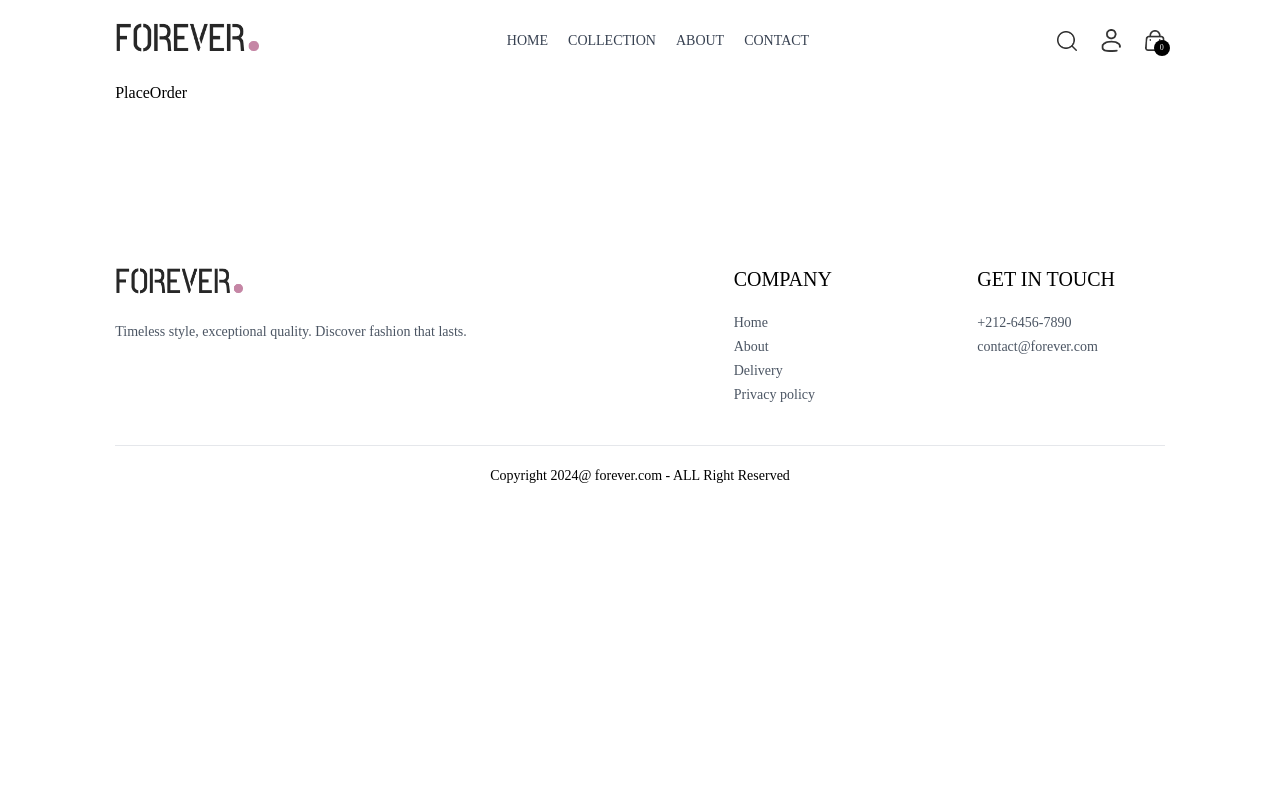
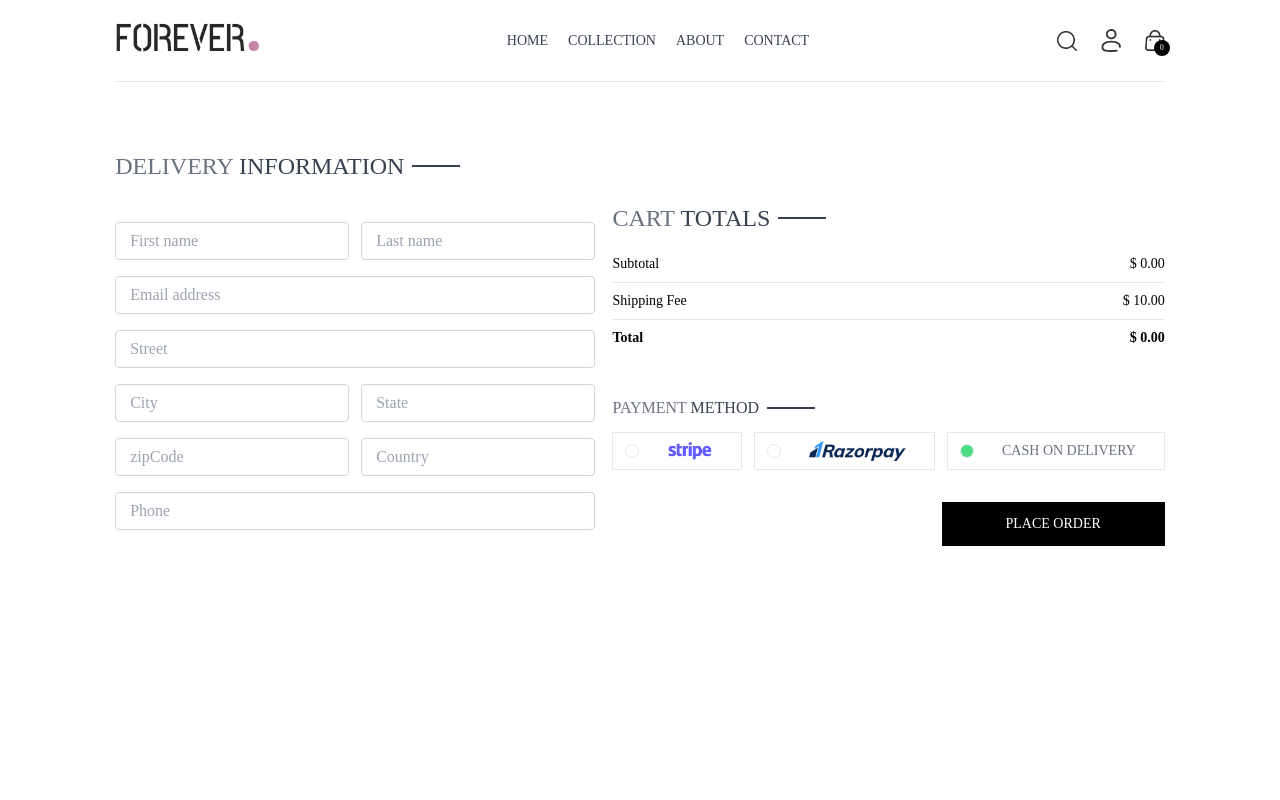
Before and after one commit to maker-dev/e-commerce-app, a React (Vite) app in the folder client/: page /place-order in a window 1280 px wide. Shown: the top 800 px of the page. Built offline with nearby package versions, Linux system fonts and the light colour scheme.

Commit message:
ADD orders and placeorder

```diff
--- a/client/src/pages/Orders.jsx
+++ b/client/src/pages/Orders.jsx
@@ -1,8 +1,57 @@
+import { useContext } from "react";
+import { ShopContext } from "../context/ShopContext";
+import Title from "../components/Title";
 
 function Orders() {
+  const { products, currency } = useContext(ShopContext);
+
   return (
-    <div>Orders</div>
-  )
+    <div className="border-t pt-16">
+      <div className="text-2xl">
+        <Title text1="MY" text2="ORDERS" />
+      </div>
+
+      <div>
+        {products.slice(1, 4).map((item, index) => (
+          <div
+            key={index}
+            className="py-4 border-t border-b text-gray-700 flex flex-col lg:flex-row lg:items-center lg:justify-between gap-4"
+          >
+            <div className="flex items-start gap-6 text-sm">
+              <img
+                className="w-16 sm:w-20"
+                src={item.image[0]}
+                alt="product-image"
+              />
+              <div>
+                <p className="sm:text-base font-medium">{item.name}</p>
+                <div className="flex items-center gap-3 mt-2 text-base text-gray-700">
+                  <p className="text-lg">
+                    {currency}
+                    {item.price}
+                  </p>
+                  <p>Quantity: 1</p>
+                  <p>Size: M</p>
+                </div>
+                <p className="mt-2">
+                  Date: <span className="text-gray-400">25, Jul, 2024</span>
+                </p>
+              </div>
+            </div>
+            <div className="md:w-1/2 flex justify-between">
+              <div className="flex items-center gap-2">
+                <p className="min-w-2 h-2 rounded-full bg-green-500"></p>
+                <p className="text-sm md:text-base">Ready to ship</p>
+              </div>
+              <button className="border px-4 py-2 text-sm font-medium rounded-sm">
+                Track Order
+              </button>
+            </div>
+          </div>
+        ))}
+      </div>
+    </div>
+  );
 }
 
-export default Orders
+export default Orders;
--- a/client/src/pages/PlaceOrder.jsx
+++ b/client/src/pages/PlaceOrder.jsx
@@ -1,8 +1,139 @@
+import { useContext, useState } from "react";
+import { assets } from "../assets/assets";
+import CartTotal from "../components/CartTotal";
+import Title from "../components/Title";
+import { ShopContext } from "../context/ShopContext";
 
 function PlaceOrder() {
+  const [method, setMethod] = useState("cod");
+  const { navigate } = useContext(ShopContext);
   return (
-    <div>PlaceOrder</div>
-  )
+    <div className="flex flex-col sm:flex-row justify-between gap-4 pt-5 sm:pt-14 min-h-[80vh] border-t">
+      {/* left side */}
+      <div className="flex flex-col gap-4 w-full sm:max-w-[480px]">
+        <div className="text-xl sm:text-2xl my-3">
+          <Title text1="DELIVERY" text2="INFORMATION" />
+        </div>
+        <div className="flex gap-3">
+          <input
+            className="border border-gray-300 rounded py-1.5 px-3.5 w-full"
+            type="text"
+            placeholder="First name"
+          />
+          <input
+            className="border border-gray-300 rounded py-1.5 px-3.5 w-full"
+            type="text"
+            placeholder="Last name"
+          />
+        </div>
+        <input
+          className="border border-gray-300 rounded py-1.5 px-3.5 w-full"
+          type="email"
+          placeholder="Email address"
+        />
+        <input
+          className="border border-gray-300 rounded py-1.5 px-3.5 w-full"
+          type="text"
+          placeholder="Street"
+        />
+        <div className="flex gap-3">
+          <input
+            className="border border-gray-300 rounded py-1.5 px-3.5 w-full"
+            type="text"
+            placeholder="City"
+          />
+          <input
+            className="border border-gray-300 rounded py-1.5 px-3.5 w-full"
+            type="text"
+            placeholder="State"
+          />
+        </div>
+        <div className="flex gap-3">
+          <input
+            className="border border-gray-300 rounded py-1.5 px-3.5 w-full"
+            type="number"
+            placeholder="zipCode"
+          />
+          <input
+            className="border border-gray-300 rounded py-1.5 px-3.5 w-full"
+            type="text"
+            placeholder="Country"
+          />
+        </div>
+        <input
+          className="border border-gray-300 rounded py-1.5 px-3.5 w-full"
+          type="number"
+          placeholder="Phone"
+        />
+      </div>
+
+      {/* right side */}
+      <div className="mt-8">
+        <div className="mt-8 min-w-80">
+          <CartTotal />
+        </div>
+
+        <div className="mt-12">
+          <Title text1="PAYMENT" text2="METHOD" />
+          {/* payment method selection */}
+          <div className="flex gap-3 flex-col lg:flex-row">
+            <div
+              onClick={() => setMethod("stripe")}
+              className="flex items-center gap-3 border p-2 px-3 cursor-pointer"
+            >
+              <p
+                className={`min-w-3.5 h-3.5 border rounded-full ${
+                  method === "stripe" ? "bg-green-400" : ""
+                }`}
+              ></p>
+              <img
+                className="h-5 mx-4"
+                src={assets.stripe_logo}
+                alt="stripe-logo"
+              />
+            </div>
+            <div
+              onClick={() => setMethod("razorpay")}
+              className="flex items-center gap-3 border p-2 px-3 cursor-pointer"
+            >
+              <p
+                className={`min-w-3.5 h-3.5 border rounded-full ${
+                  method === "razorpay" ? "bg-green-400" : ""
+                }`}
+              ></p>
+              <img
+                className="h-5 mx-4"
+                src={assets.razorpay_logo}
+                alt="razorpay-logo"
+              />
+            </div>
+            <div
+              onClick={() => setMethod("cod")}
+              className="flex items-center gap-3 border p-2 px-3 cursor-pointer"
+            >
+              <p
+                className={`min-w-3.5 h-3.5 border rounded-full ${
+                  method === "cod" ? "bg-green-400" : ""
+                }`}
+              ></p>
+              <p className="text-gray-500 text-sm font-medium mx-4">
+                CASH ON DELIVERY
+              </p>
+            </div>
+          </div>
+
+          <div className="w-full text-end mt-8">
+            <button
+              onClick={() => navigate("/orders")}
+              className="bg-black text-white px-16 py-3 text-sm"
+            >
+              PLACE ORDER
+            </button>
+          </div>
+        </div>
+      </div>
+    </div>
+  );
 }
 
-export default PlaceOrder
+export default PlaceOrder;
```
